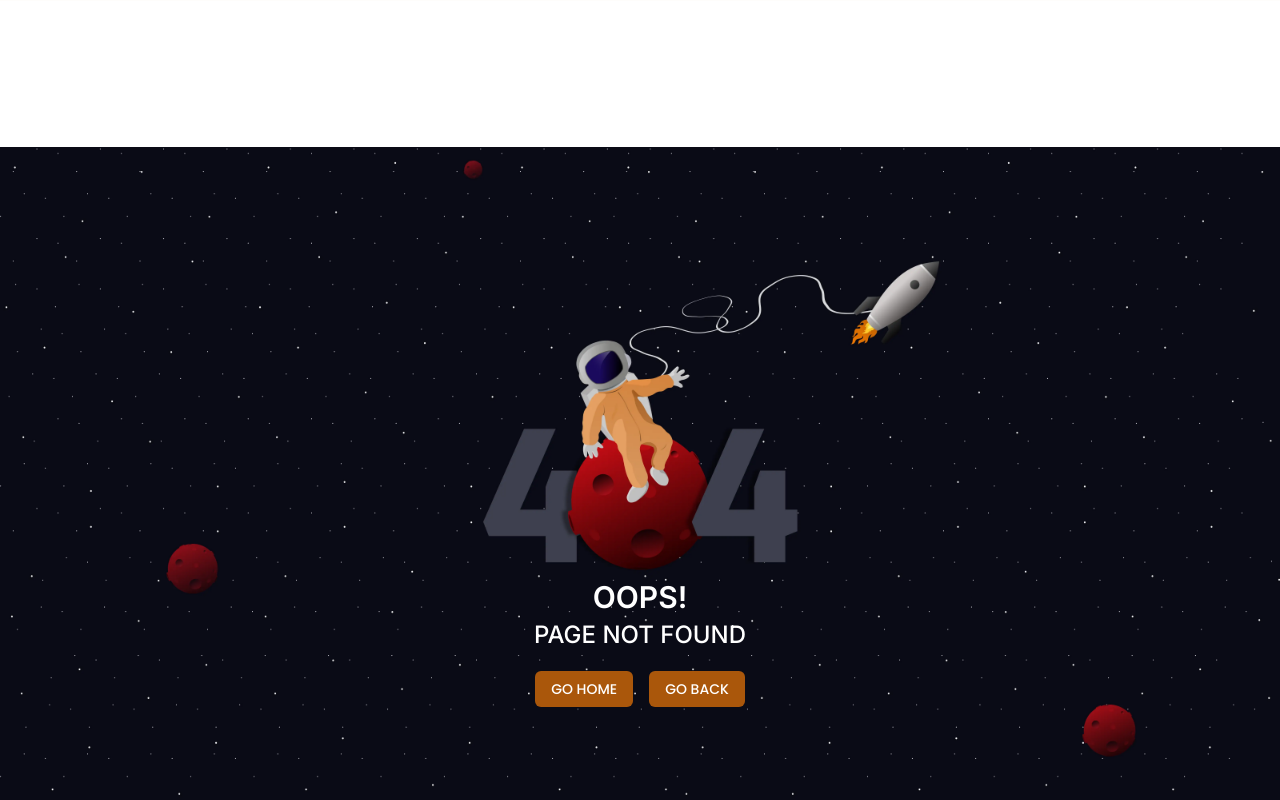
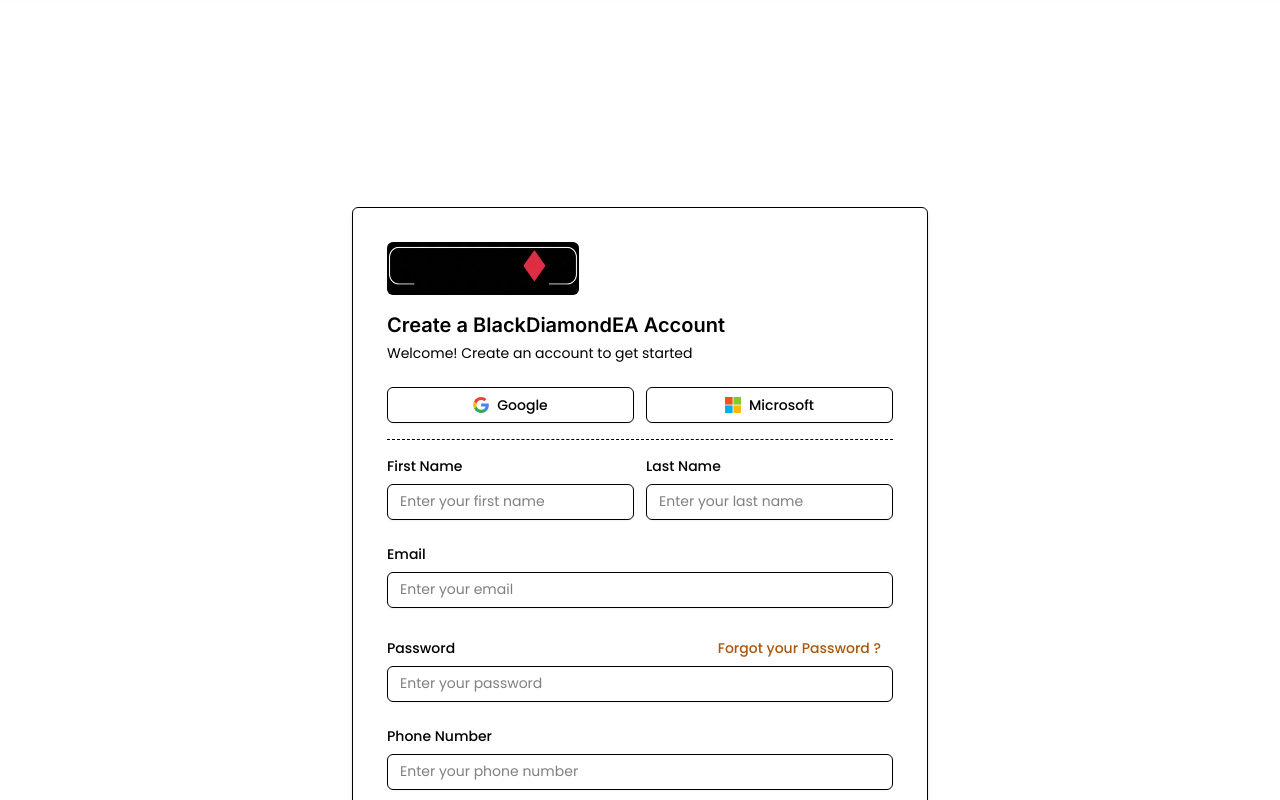
Before and after one commit to blackdiamondtrack007/blackdiamond-specialea, a Next.js app: page /register in a window 1280 px wide. Before the commit this address had no page. Shown: the top 800 px of the page. Built offline with nearby package versions, Linux system fonts and the light colour scheme.

Commit message:
added logig register page

```diff
--- a/src/app/login/page.js
+++ b/src/app/login/page.js
@@ -11,7 +11,7 @@ export default function Login() {
       <div className="container pt-10 lg:pt-15">
         <form
           action=""
-          className="bg-card m-auto h-fit w-full max-w-sm rounded-md border p-0.5 shadow-md dark:[--color-muted:var(--color-zinc-900)]"
+          className="bg-card m-auto h-fit w-full max-w-xl rounded-md border p-0.5 shadow-md dark:[--color-muted:var(--color-zinc-900)]"
         >
           <div className="p-8 pb-6">
             <div>
@@ -125,7 +125,7 @@ export default function Login() {
             <p className="text-accent-foreground text-center text-sm">
               {"Don't"} have an account ?
               <Button asChild variant="link" className="px-2">
-                <Link href="#">Create account</Link>
+                <Link href="/register">Create account</Link>
               </Button>
             </p>
           </div>
--- /dev/null
+++ b/src/app/register/page.js
@@ -0,0 +1,176 @@
+import { Button } from "@/components/ui/button";
+import { Input } from "@/components/ui/input";
+import { Label } from "@/components/ui/label";
+import Link from "next/link";
+import LogoIcon from "../../../public/logo.gif";
+import Image from "next/image";
+
+export default function Login() {
+  return (
+    <div className="w-full mt-18 lg:mt-36.75">
+      <div className="container pt-10 lg:pt-15">
+        <form
+          action=""
+          className="bg-card m-auto h-fit w-full max-w-xl rounded-md border p-0.5 shadow-md dark:[--color-muted:var(--color-zinc-900)]"
+        >
+          <div className="p-8 pb-6">
+            <div>
+              <Link href="/" aria-label="go home">
+                <Image
+                  src={LogoIcon}
+                  alt="BlackDiamondEA Logo"
+                  className="rounded-md w-48"
+                />
+              </Link>
+              <h1 className="mb-1 mt-4 text-xl font-semibold">
+                Create a BlackDiamondEA Account
+              </h1>
+              <p className="text-sm">
+                Welcome! Create an account to get started
+              </p>
+            </div>
+
+            <div className="mt-6 grid grid-cols-2 gap-3">
+              <Button type="button" variant="outline">
+                <svg
+                  xmlns="http://www.w3.org/2000/svg"
+                  width="0.98em"
+                  height="1em"
+                  viewBox="0 0 256 262"
+                >
+                  <path
+                    fill="#4285f4"
+                    d="M255.878 133.451c0-10.734-.871-18.567-2.756-26.69H130.55v48.448h71.947c-1.45 12.04-9.283 30.172-26.69 42.356l-.244 1.622l38.755 30.023l2.685.268c24.659-22.774 38.875-56.282 38.875-96.027"
+                  ></path>
+                  <path
+                    fill="#34a853"
+                    d="M130.55 261.1c35.248 0 64.839-11.605 86.453-31.622l-41.196-31.913c-11.024 7.688-25.82 13.055-45.257 13.055c-34.523 0-63.824-22.773-74.269-54.25l-1.531.13l-40.298 31.187l-.527 1.465C35.393 231.798 79.49 261.1 130.55 261.1"
+                  ></path>
+                  <path
+                    fill="#fbbc05"
+                    d="M56.281 156.37c-2.756-8.123-4.351-16.827-4.351-25.82c0-8.994 1.595-17.697 4.206-25.82l-.073-1.73L15.26 71.312l-1.335.635C5.077 89.644 0 109.517 0 130.55s5.077 40.905 13.925 58.602z"
+                  ></path>
+                  <path
+                    fill="#eb4335"
+                    d="M130.55 50.479c24.514 0 41.05 10.589 50.479 19.438l36.844-35.974C195.245 12.91 165.798 0 130.55 0C79.49 0 35.393 29.301 13.925 71.947l42.211 32.783c10.59-31.477 39.891-54.251 74.414-54.251"
+                  ></path>
+                </svg>
+                <span>Google</span>
+              </Button>
+              <Button type="button" variant="outline">
+                <svg
+                  xmlns="http://www.w3.org/2000/svg"
+                  width="1em"
+                  height="1em"
+                  viewBox="0 0 256 256"
+                >
+                  <path fill="#f1511b" d="M121.666 121.666H0V0h121.666z"></path>
+                  <path fill="#80cc28" d="M256 121.666H134.335V0H256z"></path>
+                  <path
+                    fill="#00adef"
+                    d="M121.663 256.002H0V134.336h121.663z"
+                  ></path>
+                  <path
+                    fill="#fbbc09"
+                    d="M256 256.002H134.335V134.336H256z"
+                  ></path>
+                </svg>
+                <span>Microsoft</span>
+              </Button>
+            </div>
+
+            <hr className="my-4 border-dashed" />
+
+            <div className="space-y-6">
+              <div className="grid grid-cols-2 gap-3">
+                <div className="space-y-2">
+                  <Label htmlFor="firstname" className="block text-sm">
+                    First Name
+                  </Label>
+                  <Input
+                    type="text"
+                    required
+                    name="firstname"
+                    id="firstname"
+                    placeholder="Enter your first name"
+                  />
+                </div>
+                <div className="space-y-2">
+                  <Label htmlFor="lastname" className="block text-sm">
+                    Last Name
+                  </Label>
+                  <Input
+                    type="text"
+                    required
+                    name="lastname"
+                    id="lastname"
+                    placeholder="Enter your last name"
+                  />
+                </div>
+              </div>
+              <div className="space-y-2">
+                <Label htmlFor="email" className="block text-sm">
+                  Email
+                </Label>
+                <Input
+                  type="email"
+                  required
+                  name="email"
+                  id="email"
+                  placeholder="Enter your email"
+                />
+              </div>
+
+              <div className="space-y-0.5">
+                <div className="flex items-center justify-between">
+                  <Label htmlFor="pwd" className="text-sm">
+                    Password
+                  </Label>
+                  <Button asChild variant="link" size="sm">
+                    <Link
+                      href="#"
+                      className="link intent-info variant-ghost text-sm"
+                    >
+                      Forgot your Password ?
+                    </Link>
+                  </Button>
+                </div>
+                <Input
+                  type="password"
+                  required
+                  name="pwd"
+                  id="pwd"
+                  className="input sz-md variant-mixed"
+                  placeholder="Enter your password"
+                />
+              </div>
+              <div className="space-y-2">
+                <Label htmlFor="email" className="block text-sm">
+                  Phone Number
+                </Label>
+                <Input
+                  type="email"
+                  required
+                  name="email"
+                  id="email"
+                  placeholder="Enter your phone number"
+                />
+              </div>
+
+              <Button className="w-full">Sign Up</Button>
+            </div>
+          </div>
+
+          <div className="pb-5">
+            <p className="text-accent-foreground text-center text-sm">
+              Have an account ?
+              <Button asChild variant="link" className="px-2">
+                <Link href="/login">Sign In</Link>
+              </Button>
+            </p>
+          </div>
+        </form>
+      </div>
+    </div>
+  );
+}
```
